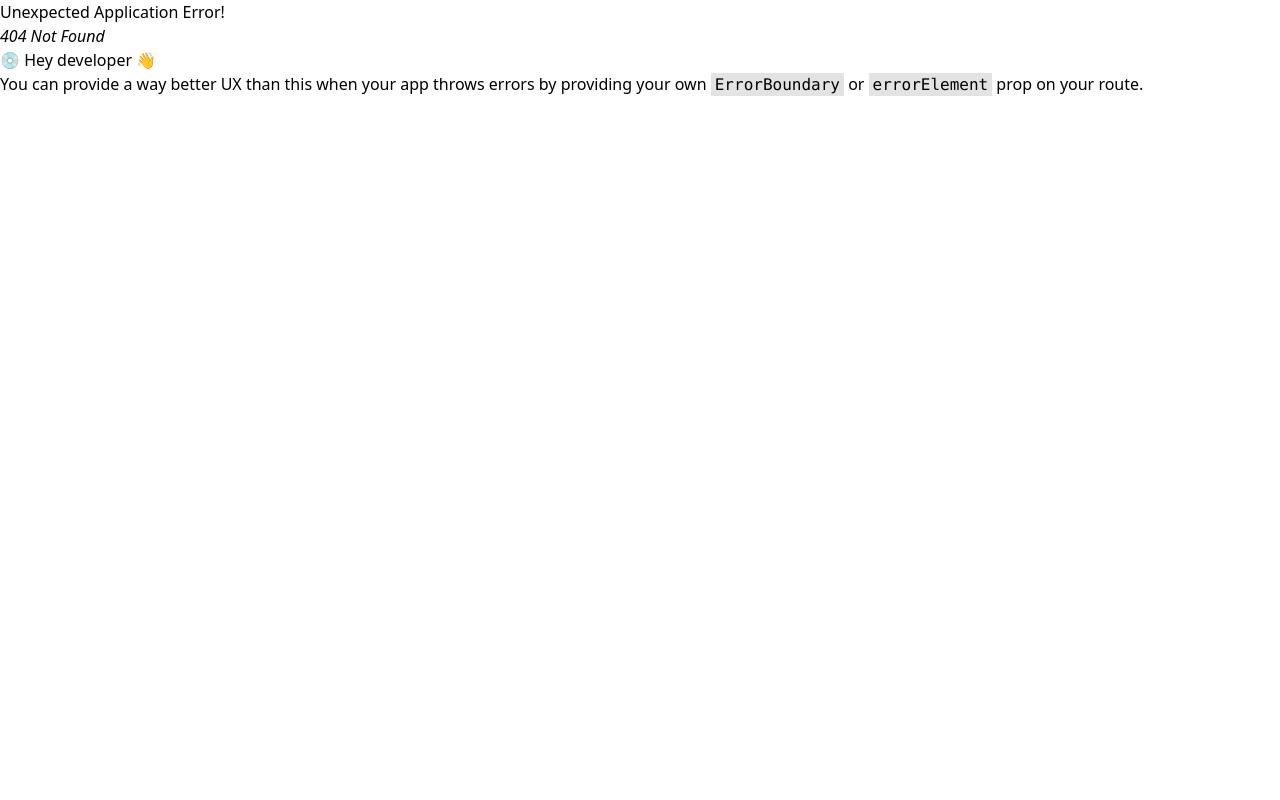
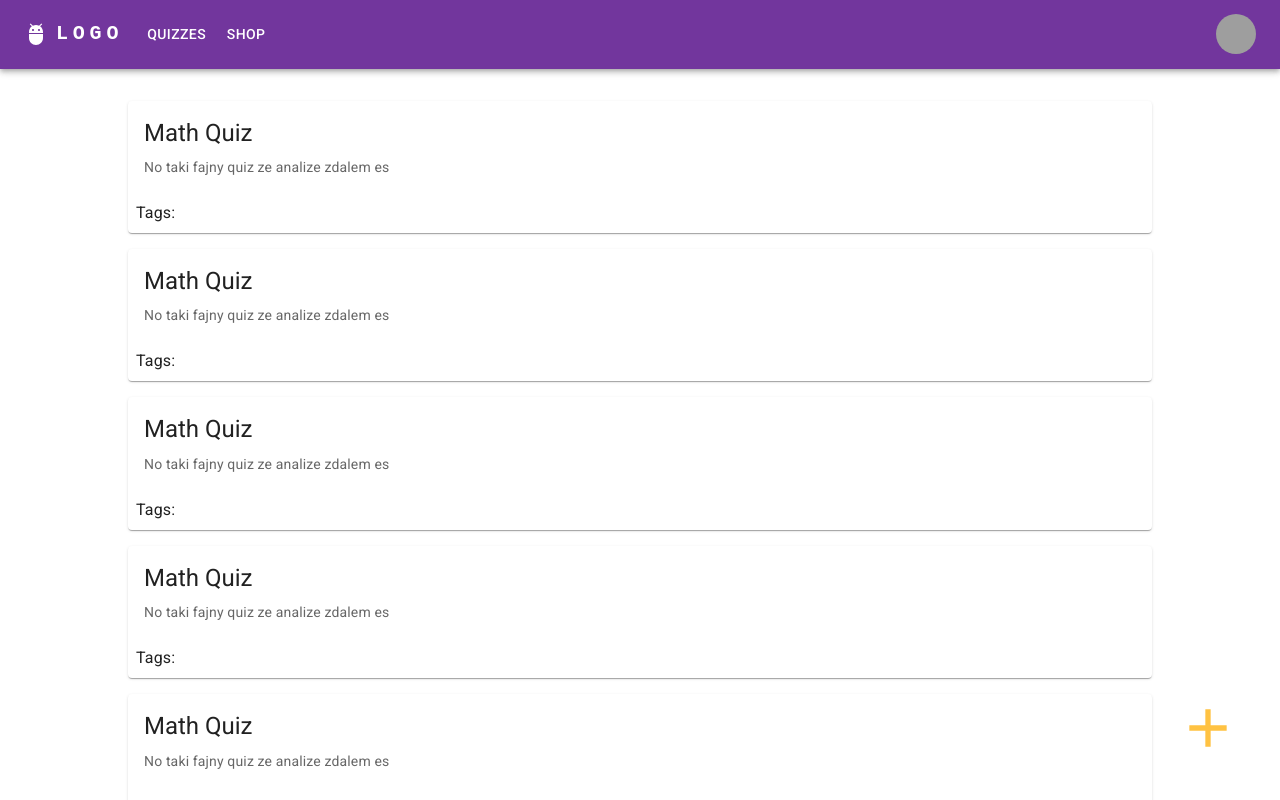
Before and after one commit to dr3du4/Notec, a React (Vite) app in the folder notec-frontend/: page /home in a window 1280 px wide. Before the commit this address had no page. Built offline with nearby package versions, Linux system fonts and the light colour scheme; grey boxes are pictures that could not be loaded.

Commit message:
homepage

```diff
--- a/notec-frontend/src/App.tsx
+++ b/notec-frontend/src/App.tsx
@@ -6,13 +6,15 @@ import {
   RouterProvider,
 } from "react-router-dom";
 import MainLayout from "./layouts/MainLayout.tsx";
+import HomePage from "./pages/HomePage.tsx";
 
 function App() {
   const router = createBrowserRouter(
     createRoutesFromElements(
       <Route path="/" element={<MainLayout />}>
         <Route path="/login" element={<LoginPage />} />
-      </Route>,
+          <Route path="/home" element={<HomePage />} />
+      </Route>
     ),
   );
 
--- /dev/null
+++ b/notec-frontend/src/components/NavBar.tsx
@@ -0,0 +1,160 @@
+import * as React from 'react';
+import AppBar from '@mui/material/AppBar';
+import Box from '@mui/material/Box';
+import Toolbar from '@mui/material/Toolbar';
+import IconButton from '@mui/material/IconButton';
+import Typography from '@mui/material/Typography';
+import Menu from '@mui/material/Menu';
+import MenuIcon from '@mui/icons-material/Menu';
+import Container from '@mui/material/Container';
+import Avatar from '@mui/material/Avatar';
+import Button from '@mui/material/Button';
+import Tooltip from '@mui/material/Tooltip';
+import MenuItem from '@mui/material/MenuItem';
+import AdbIcon from '@mui/icons-material/Adb';
+
+const pages = ['Quizzes', 'Shop'];
+const settings = ['Profile', 'Settings', 'Logout'];
+
+function NavBar() {
+    const [anchorElNav, setAnchorElNav] = React.useState<null | HTMLElement | undefined>(null);
+    const [anchorElUser, setAnchorElUser] = React.useState<null | HTMLElement | undefined>(null);
+
+    const handleOpenNavMenu = (event: React.MouseEvent<HTMLElement>) => {
+        setAnchorElNav(event.currentTarget);
+    };
+    const handleOpenUserMenu = (event: React.MouseEvent<HTMLElement>) => {
+        setAnchorElUser(event.currentTarget);
+    };
+
+    const handleCloseNavMenu = () => {
+        setAnchorElNav(null);
+    };
+
+    const handleCloseUserMenu = () => {
+        setAnchorElUser(null);
+    };
+
+    return (
+        <AppBar position="static" sx={{backgroundColor: '#72369D'}}>
+            <Container maxWidth="xl">
+                <Toolbar disableGutters>
+                    <AdbIcon sx={{ display: { xs: 'none', md: 'flex' }, mr: 1 }} />
+                    <Typography
+                        variant="h6"
+                        noWrap
+                        component="a"
+                        href="#app-bar-with-responsive-menu"
+                        sx={{
+                            mr: 2,
+                            display: { xs: 'none', md: 'flex' },
+                            fontFamily: 'monospace',
+                            fontWeight: 700,
+                            letterSpacing: '.3rem',
+                            color: 'inherit',
+                            textDecoration: 'none',
+                        }}
+                    >
+                        LOGO
+                    </Typography>
+
+                    <Box sx={{ flexGrow: 1, display: { xs: 'flex', md: 'none' } }}>
+                        <IconButton
+                            size="large"
+                            aria-label="account of current user"
+                            aria-controls="menu-appbar"
+                            aria-haspopup="true"
+                            onClick={handleOpenNavMenu}
+                            color="inherit"
+                        >
+                            <MenuIcon />
+                        </IconButton>
+                        <Menu
+                            id="menu-appbar"
+                            anchorEl={anchorElNav}
+                            anchorOrigin={{
+                                vertical: 'bottom',
+                                horizontal: 'left',
+                            }}
+                            keepMounted
+                            transformOrigin={{
+                                vertical: 'top',
+                                horizontal: 'left',
+                            }}
+                            open={Boolean(anchorElNav)}
+                            onClose={handleCloseNavMenu}
+                            sx={{ display: { xs: 'block', md: 'none' } }}
+                        >
+                            {pages.map((page) => (
+                                <MenuItem key={page} onClick={handleCloseNavMenu}>
+                                    <Typography sx={{ textAlign: 'center' }}>{page}</Typography>
+                                </MenuItem>
+                            ))}
+                        </Menu>
+                    </Box>
+                    <AdbIcon sx={{ display: { xs: 'flex', md: 'none' }, mr: 1 }} />
+                    <Typography
+                        variant="h5"
+                        noWrap
+                        component="a"
+                        href="#app-bar-with-responsive-menu"
+                        sx={{
+                            mr: 2,
+                            display: { xs: 'flex', md: 'none' },
+                            flexGrow: 1,
+                            fontFamily: 'monospace',
+                            fontWeight: 700,
+                            letterSpacing: '.3rem',
+                            color: 'inherit',
+                            textDecoration: 'none',
+                        }}
+                    >
+                        LOGO
+                    </Typography>
+                    <Box sx={{ flexGrow: 1, display: { xs: 'none', md: 'flex' } }}>
+                        {pages.map((page) => (
+                            <Button
+                                key={page}
+                                onClick={handleCloseNavMenu}
+                                sx={{ my: 2, color: 'white', display: 'block' }}
+                            >
+                                {page}
+                            </Button>
+                        ))}
+                    </Box>
+                    <Box sx={{ flexGrow: 0 }}>
+                        <Tooltip title="Open settings">
+                            <IconButton onClick={handleOpenUserMenu} sx={{ p: 0 }}>
+                                <Avatar alt="Remy Sharp" src="/static/images/avatar/2.jpg" />
+                            </IconButton>
+                        </Tooltip>
+                        <Menu
+                            sx={{ mt: '45px' }}
+                            id="menu-appbar"
+                            anchorEl={anchorElUser}
+                            anchorOrigin={{
+                                vertical: 'top',
+                                horizontal: 'right',
+                            }}
+                            keepMounted
+                            transformOrigin={{
+                                vertical: 'top',
+                                horizontal: 'right',
+                            }}
+                            open={Boolean(anchorElUser)}
+                            onClose={handleCloseUserMenu}
+                        >
+                            {settings.map((setting) => (
+                                <MenuItem key={setting} onClick={handleCloseUserMenu}>
+                                    <Typography sx={{ textAlign: 'center' }}>{setting}</Typography>
+                                </MenuItem>
+                            ))}
+                        </Menu>
+                    </Box>
+                </Toolbar>
+            </Container>
+        </AppBar>
+    );
+}
+
+export default NavBar;
--- /dev/null
+++ b/notec-frontend/src/components/QuizCard.tsx
@@ -0,0 +1,31 @@
+import * as React from 'react';
+import Card from '@mui/material/Card';
+import CardActions from '@mui/material/CardActions';
+import CardContent from '@mui/material/CardContent';
+import Button from '@mui/material/Button';
+import Typography from '@mui/material/Typography';
+import {CardActionArea} from "@mui/material";
+
+function QuizCard() {
+    return (
+        <Card sx={{ maxWidth: '80vw', width: '80vw', minHeight: '8rem', maxHeight: '10rem' }}>
+            <CardActionArea>
+                <CardContent>
+                    <Typography gutterBottom variant="h5" component="div">
+                        Math Quiz
+                    </Typography>
+                    <Typography variant="body2" sx={{ color: 'text.secondary' }}>
+                        No taki fajny quiz ze analize zdalem es
+                    </Typography>
+                </CardContent>
+            </CardActionArea>
+            <CardActions>
+                <Typography>
+                    Tags:
+                </Typography>
+            </CardActions>
+        </Card>
+    );
+}
+
+export default QuizCard;
--- /dev/null
+++ b/notec-frontend/src/pages/HomePage.tsx
@@ -0,0 +1,53 @@
+import * as React from 'react';
+import NavBar from "../components/NavBar.tsx";
+import QuizCard from "../components/QuizCard.tsx";
+import { IconButton } from '@mui/material';
+import AddIcon from '@mui/icons-material/Add';
+import {useNavigate} from "react-router-dom";
+
+
+function HomePage() {
+
+    const navigate = useNavigate();
+
+    const handleAddQuiz = () => {
+        navigate('/create-quiz')
+    }
+
+    return (
+        <div className="flex flex-col h-screen">
+            <div className="mb-4">
+                <NavBar />
+            </div>
+            <div className="flex-grow overflow-y-auto">
+                <div className="flex flex-col items-center space-y-4 p-4">
+                    <QuizCard />
+                    <QuizCard />
+                    <QuizCard />
+                    <QuizCard />
+                    <QuizCard />
+                    <QuizCard />
+                    <QuizCard />
+                    <QuizCard />
+                    <QuizCard />
+                    <QuizCard />
+                </div>
+            </div>
+
+            <IconButton
+                onClick={handleAddQuiz}
+                aria-label="add"
+                style={{
+                    position: 'fixed',
+                    bottom: 32,
+                    right: 32,
+                }}
+            >
+                <AddIcon style={{fontSize: 64, color: "#FFC242"}} />
+            </IconButton>
+
+        </div>
+    );
+}
+
+export default HomePage;
--- a/notec-frontend/tsconfig.app.json
+++ b/notec-frontend/tsconfig.app.json
@@ -18,7 +18,8 @@
     "strict": true,
     "noUnusedLocals": true,
     "noUnusedParameters": true,
-    "noFallthroughCasesInSwitch": true
+    "noFallthroughCasesInSwitch": true,
+    "allowSyntheticDefaultImports": true
   },
   "include": ["src"]
 }
```
